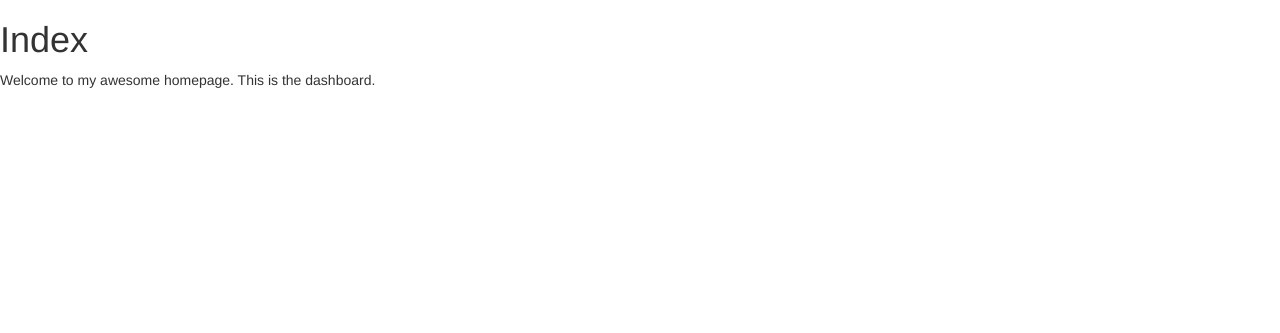
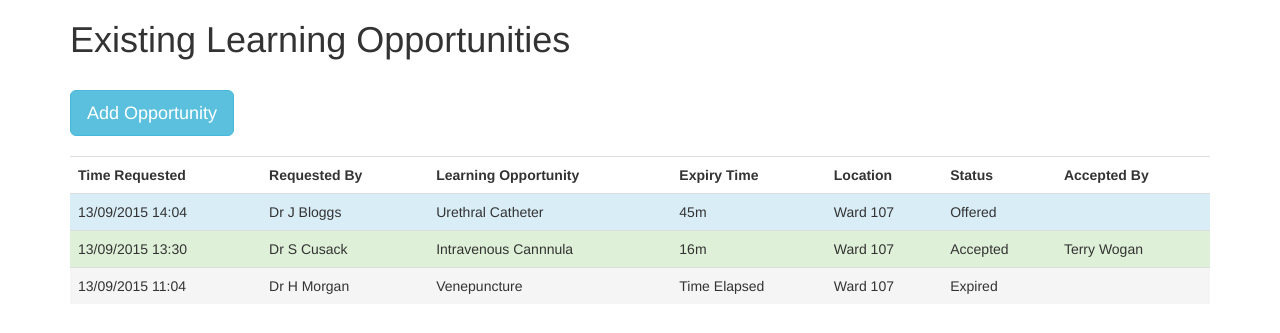
Before and after one commit to nhshd-slot/slot, a Flask app: template templates/dashboard.html in a window 1280 px wide. Shown: the top 333 px of the page. Run offline with Flask 2, Linux system fonts and the light colour scheme; the template is opened without the code that fills it, so the values that code supplies are empty; some libraries are stand-ins or nearby versions.

Commit message:
added basic template for dashboard and custom css file

```diff
--- /dev/null
+++ b/static/css/slot.css
@@ -0,0 +1,7 @@
+.page-title {
+    padding-bottom: 20px;
+}
+
+.nav-buttons {
+    padding-bottom: 20px;
+}
--- a/templates/dashboard.html
+++ b/templates/dashboard.html
@@ -3,8 +3,51 @@
 {% block title %}Index{% endblock %}
 
 {% block content %}
-    <h1>Index</h1>
-    <p class="important">
-      Welcome to my awesome homepage. This is the dashboard.
-    </p>
+<div class="container">
+    <div class="page-title"><h1>Existing Learning Opportunities</h1></div>
+    <div class="nav-buttons"><button class="btn btn-info btn-lg">Add Opportunity</button></div>
+    <div class="opportunity-table">
+        <table class="table">
+            <tr>
+                <th>Time Requested</th>
+                <th>Requested By</th>
+                <th>Learning Opportunity</th>
+                <th>Expiry Time</th>
+                <th>Location</th>
+                <th>Status</th>
+                <th>Accepted By</th>
+            </tr>
+            <!-- Style for released but unrequested job - use class .info -->
+            <tr class="info">
+                <td>13/09/2015 14:04</td>
+                <td>Dr J Bloggs</td>
+                <td>Urethral Catheter</td>
+                <td>45m</td>
+                <td>Ward 107</td>
+                <td>Offered</td>
+                <td></td>
+            </tr>
+            <!-- Style for accepted job - use class .success -->
+            <tr class="success">
+                <td>13/09/2015 13:30</td>
+                <td>Dr S Cusack</td>
+                <td>Intravenous Cannnula</td>
+                <td>16m</td>
+                <td>Ward 107</td>
+                <td>Accepted</td>
+                <td>Terry Wogan</td>
+            </tr>
+            <!-- Style for expired job - use class .acitve - it looks grey -->
+            <tr class="active">
+                <td>13/09/2015 11:04</td>
+                <td>Dr H Morgan</td>
+                <td>Venepuncture</td>
+                <td>Time Elapsed</td>
+                <td>Ward 107</td>
+                <td>Expired</td>
+                <td></td>
+            </tr>
+        </table>
+    </div>
+</div>
 {% endblock %}
--- a/templates/layout.html
+++ b/templates/layout.html
@@ -8,7 +8,8 @@
     <title>{% block title %}{% endblock %}</title>
 
     <!-- Bootstrap -->
-    <link href="css/bootstrap.min.css" rel="stylesheet">
+    <link href="/static/css/bootstrap.min.css" rel="stylesheet">
+    <link href="/static/css/slot.css" rel="stylesheet">
 
     <!-- HTML5 shim and Respond.js for IE8 support of HTML5 elements and media queries -->
     <!-- WARNING: Respond.js doesn't work if you view the page via file:// -->
```
Also changed, not shown: templates/new_procedure.html (+5 -4 lines).
